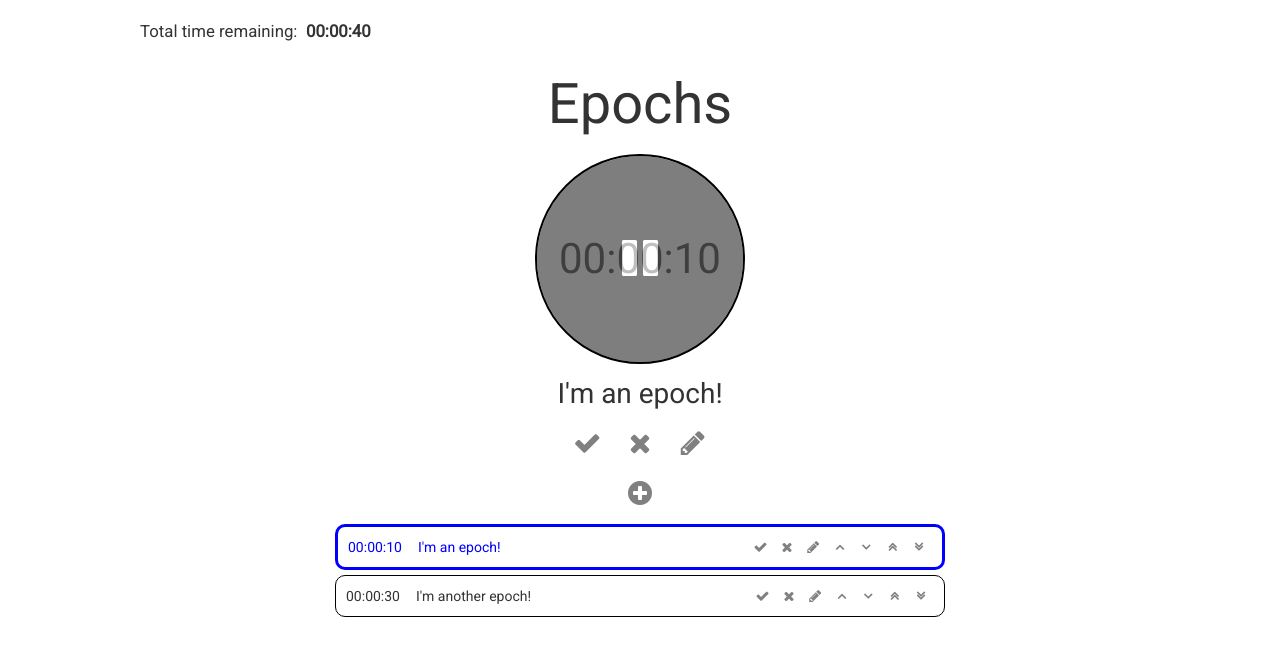
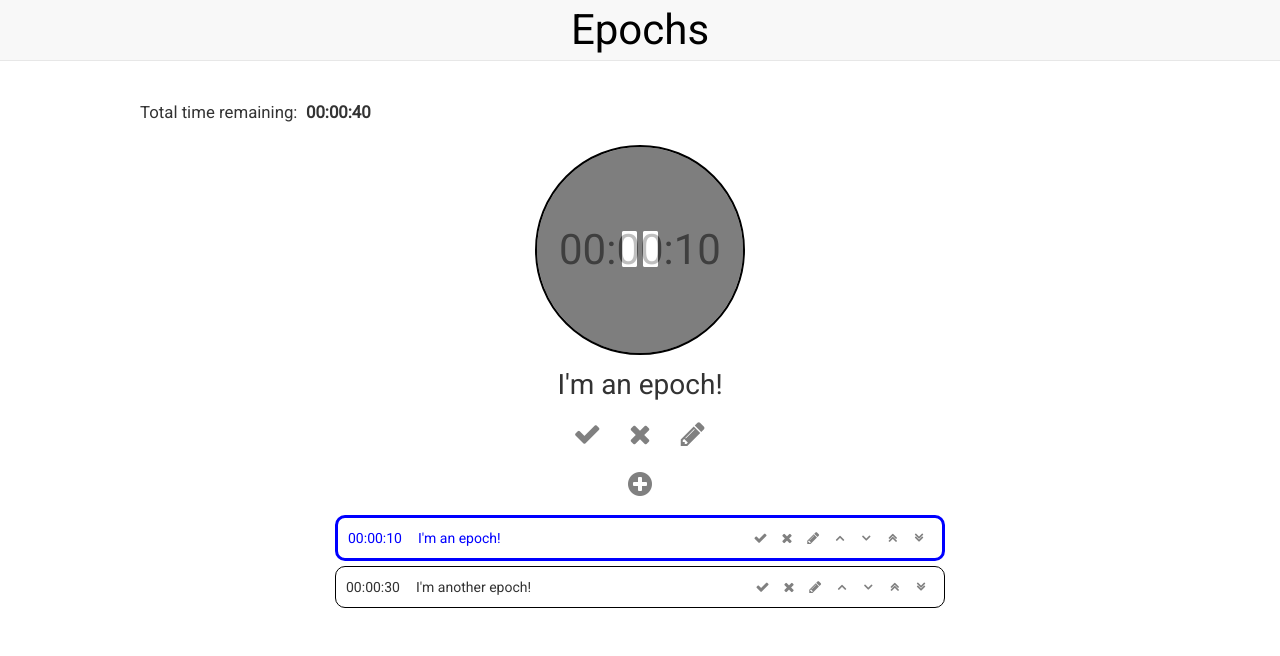
Before and after one commit to czhao39/epochs, a React app: page / in a window 1280 px wide. Shown: the top 656 px of the page. Built offline with nearby package versions, Linux system fonts and the light colour scheme.

Commit message:
create navbar

```diff
--- a/src/components/App.js
+++ b/src/components/App.js
@@ -1,6 +1,6 @@
 import React from "react";
 import PropTypes from "prop-types";
-import { Grid, Row, Col } from "react-bootstrap";
+import { Navbar, Grid, Row, Col } from "react-bootstrap";
 
 import "../styles/App.scss";
 import TotalInfoBox from "./TotalInfoBox";
@@ -11,6 +11,14 @@ import FinishedTaskList from "./FinishedTaskList";
 
 const App = ({ tasksArray, finishedTasks, editIndex, showEditTaskModal, toggleEditTaskModal }) => {
     return (
+        <div>
+            <Navbar fluid staticTop>
+                <Navbar.Header>
+                    <Navbar.Brand>
+                        Epochs
+                    </Navbar.Brand>
+                </Navbar.Header>
+            </Navbar>
             <Grid fluid>
                 <div className="total-info-box-wrapper">
                     <TotalInfoBox
@@ -18,7 +26,6 @@ const App = ({ tasksArray, finishedTasks, editIndex, showEditTaskModal, toggleEd
                         finishedTasks={finishedTasks}
                     />
                 </div>
-            <div className="app-title">Epochs</div>
                 <div className="cur-task-box-wrapper">
                     <CurTaskBox
                         toggleEditTaskModal={(show, index) => toggleEditTaskModal(show, index)}
@@ -55,6 +62,7 @@ const App = ({ tasksArray, finishedTasks, editIndex, showEditTaskModal, toggleEd
                         <div></div>
                 }
             </Grid>
+        </div>
     );
 };
 
--- a/src/styles/App.scss
+++ b/src/styles/App.scss
@@ -43,17 +43,28 @@ hr {
     color: orange;
 }
 
+.navbar {
+    display: flex;
+    justify-content: center;
+
+    .navbar-brand {
+        float: none;
+        margin: 0 !important;
+        height: auto;
+        line-height: inherit;
+        font-size: 3em;
+        color: black;
+
+        &:hover {
+            color: black;
+        }
+    }
+}
+
 .total-info-box-wrapper {
     width: 80%;
     margin: 2rem auto;
     font-size: 1.2em;
-}
-
-.app-title {
-    font-size: 4em;
-    text-align: center;
-    margin-top: 1rem;
-    margin-bottom: 1rem;
 }
 
 .cur-task-box-wrapper {
```
Lines whose indentation alone changed are shown as unchanged.
